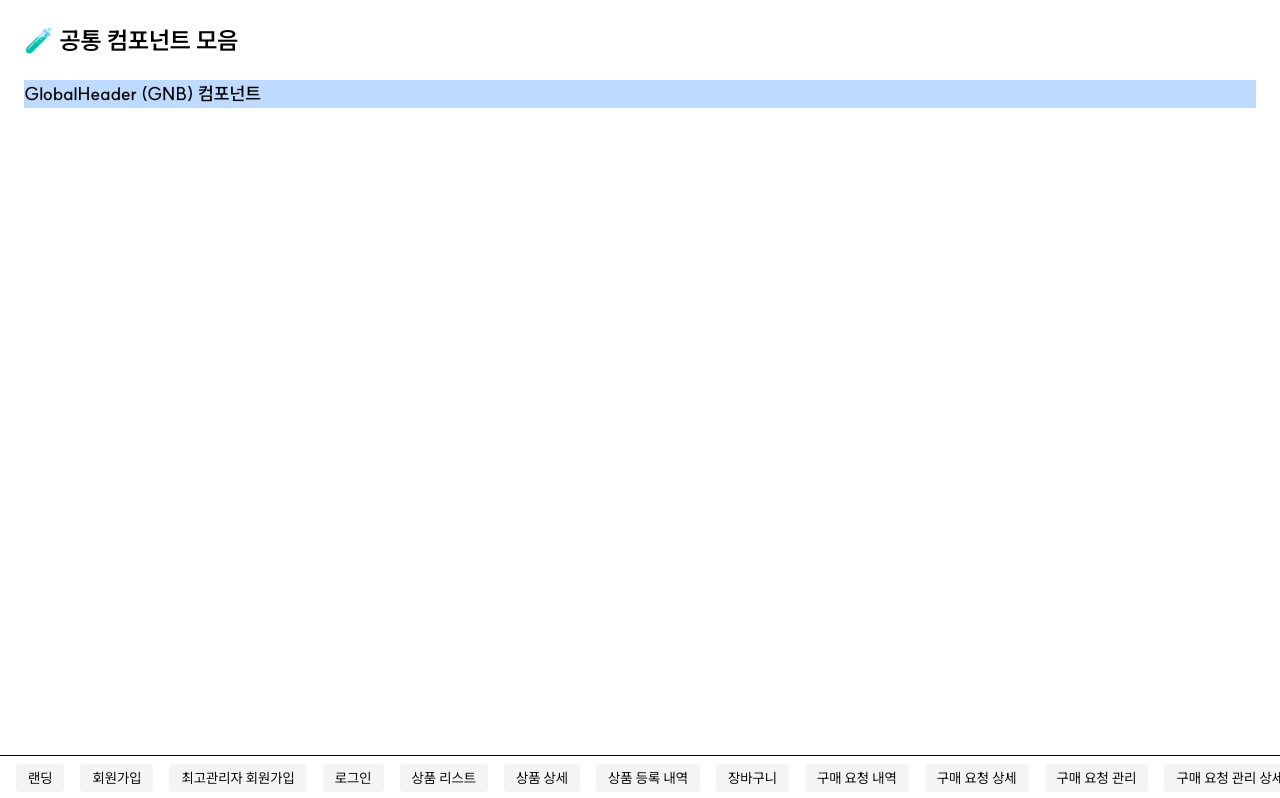
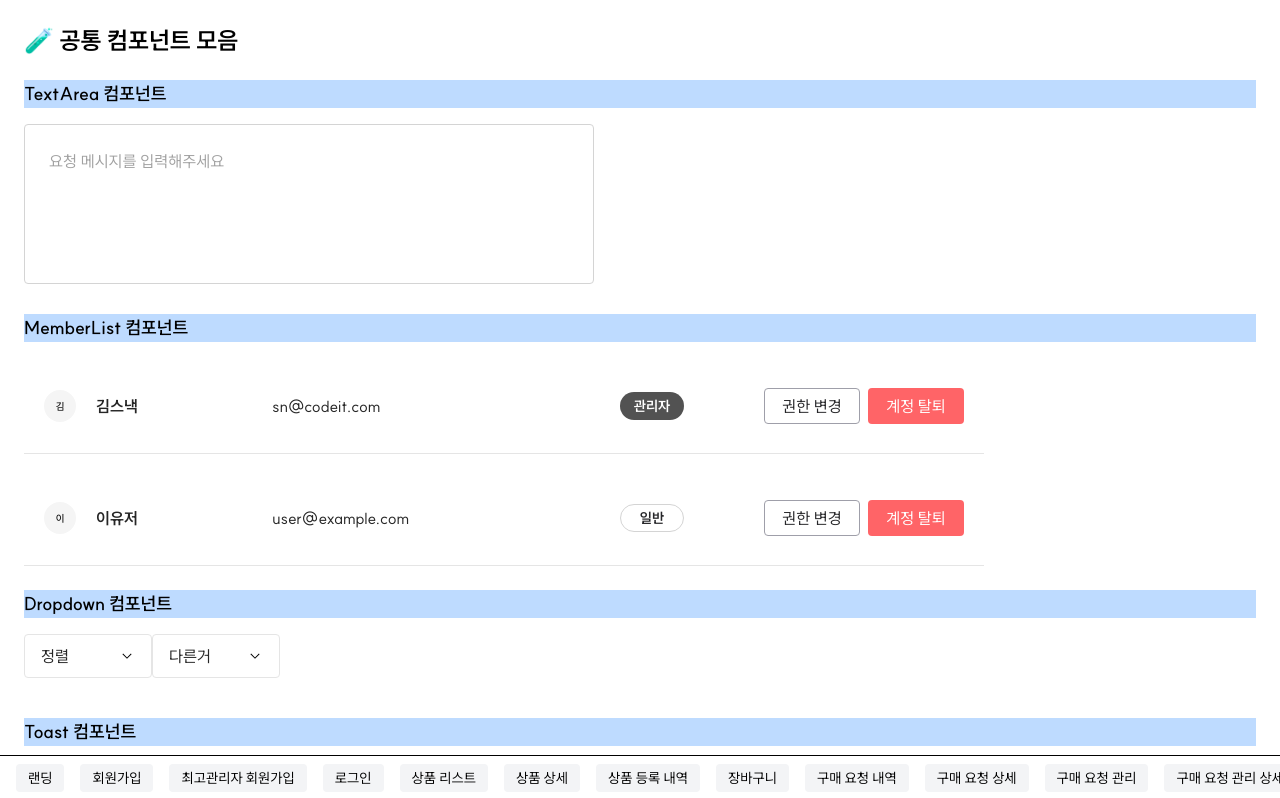
Before and after one commit to xdnjs7/6-Snack-FE-release, a Next.js app: page /components-preview in a window 1280 px wide. Shown: the top 798 px of the page. Built offline with nearby package versions, Linux system fonts and the light colour scheme.

Commit message:
chore: components-preview 페이지 다시 원본으로 수정

```diff
--- a/src/app/(preview)/components-preview/page.tsx
+++ b/src/app/(preview)/components-preview/page.tsx
@@ -49,7 +49,7 @@ export default function ComponentsPreviewPage() {
     <div className="p-6 space-y-6 bg-white min-h-screen">
       <h1 className="text-2xl font-bold">🧪 공통 컴포넌트 모음</h1>
 
-      {/* <div className="space-y-4">
+      <div className="space-y-4">
         <h2 className="text-lg font-semibold bg-blue-200">TextArea 컴포넌트</h2>
         <TextArea
           value={requestMessage}
@@ -91,11 +91,6 @@ export default function ComponentsPreviewPage() {
       <div className="space-y-4">
         <h2 className="text-lg font-semibold bg-blue-200">RequestList 컴포넌트</h2>
         <RequestList />
-      </div> */}
-
-      <div className="space-y-4">
-        <h2 className="text-lg font-semibold bg-blue-200">GlobalHeader (GNB) 컴포넌트</h2>
-        <GlobalHeader />
       </div>
     </div>
   );
```
